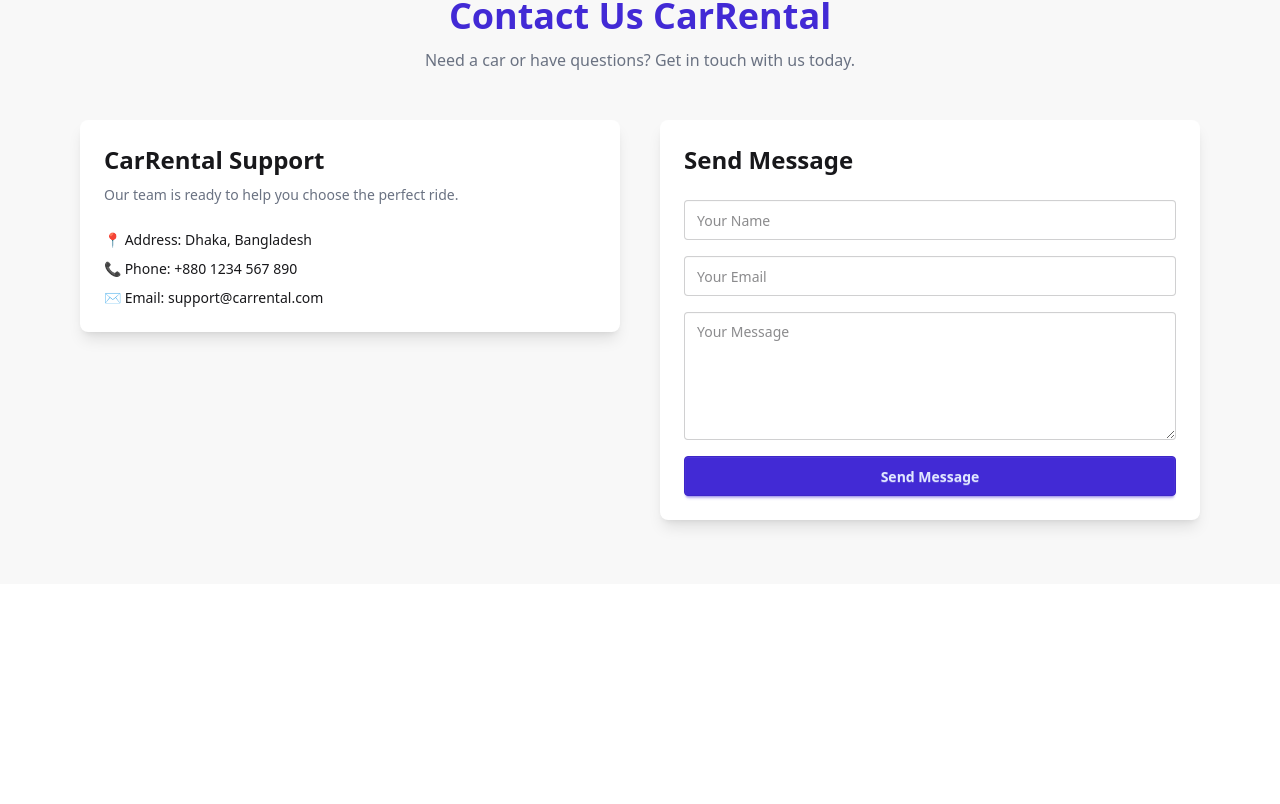
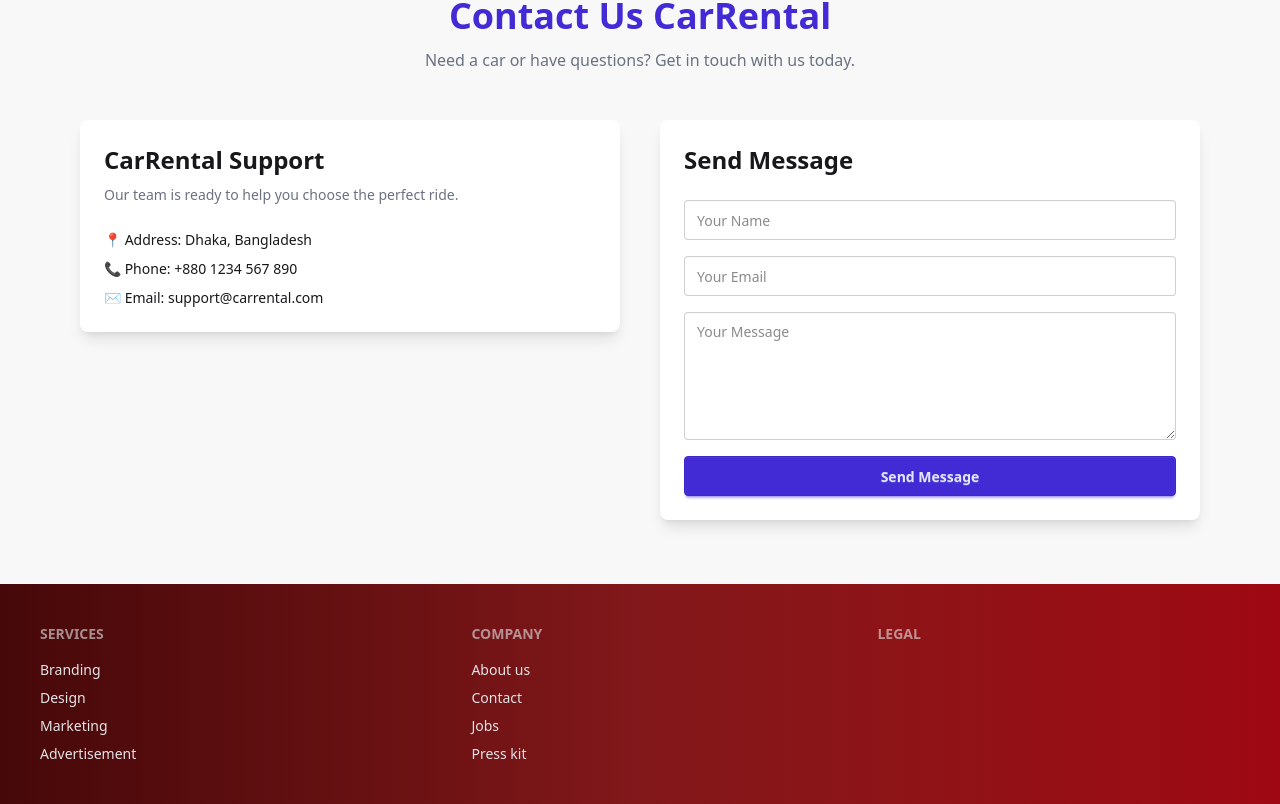
Before and after one commit to junayed-khan24/CarWeb, a React (Vite) app: page / in a window 1280 px wide. Shown: the part 2781-3585 px from the top of the page. Before the commit the page ends 3365 px from the top, so only its background shows below. Built offline with nearby package versions, Linux system fonts and the light colour scheme.

Commit message:
added footer

```diff
--- /dev/null
+++ b/src/Componets/Footer.jsx
@@ -0,0 +1,30 @@
+import React from 'react';
+
+const Footer = () => {
+    return (
+        <div>
+            <footer className="footer bg-gradient-to-r from-red-950 via-red-900 to-red-800 sm:footer-horizontal text-neutral-content p-10">
+  <nav>
+    <h6 className="footer-title">Services</h6>
+    <a className="link link-hover">Branding</a>
+    <a className="link link-hover">Design</a>
+    <a className="link link-hover">Marketing</a>
+    <a className="link link-hover">Advertisement</a>
+  </nav>
+  <nav>
+    <h6 className="footer-title">Company</h6>
+    <a className="link link-hover">About us</a>
+    <a className="link link-hover">Contact</a>
+    <a className="link link-hover">Jobs</a>
+    <a className="link link-hover">Press kit</a>
+  </nav>
+  <nav>
+    <h6 className="footer-title">Legal</h6>
+
+  </nav>
+</footer>
+        </div>
+    );
+};
+
+export default Footer;
--- a/src/Componets/Home.jsx
+++ b/src/Componets/Home.jsx
@@ -5,6 +5,7 @@ import WhyChooseUs from './WhyChooseUs';
 import Reviews from './Reviews';
 import Navbar from './Navbar';
 import Contact from './Contact';
+import Footer from './Footer';
 
 const Home = () => {
     return (
@@ -15,6 +16,7 @@ const Home = () => {
             <WhyChooseUs></WhyChooseUs>
             <Reviews></Reviews>
             <Contact></Contact>
+            <Footer></Footer>
         </div>
     );
 };
```
Also changed, not shown: 1 other file (tests, documents, lock files or other folders).
